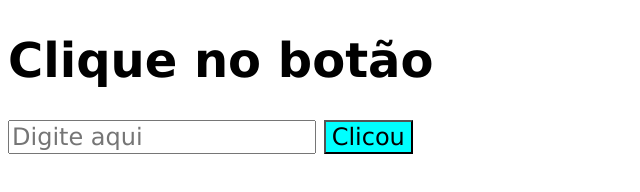
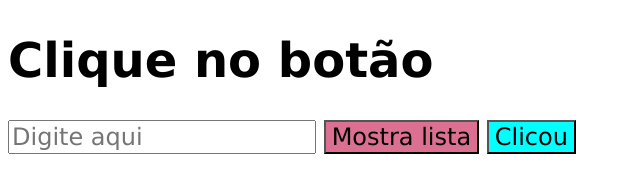
Before and after one commit to ThaisEvelen/JavaScrip-II, a plain HTML site: page exercicio 6/index.html in a window 1280 px wide. Both pictures are taken after a click on the button "Clicou". Shown: the whole page, without its empty margins (0-640 px from the left). Drawn offline with Linux system fonts and the light colour scheme.

Commit message:
exercicios

```diff
--- a/exercicio 6/index.html
+++ b/exercicio 6/index.html
@@ -1,5 +1,6 @@
 <!DOCTYPE html>
 <html lang="en">
+
 <head>
     <meta charset="UTF-8">
     <meta name="viewport" content="width=device-width, initial-scale=1.0">
@@ -10,21 +11,32 @@
         font-size: 24px;
         font-family: Verdana, Geneva, Tahoma, sans-serif;
     }
+    #minha-lista {
+        font-family: Verdana, Geneva, Tahoma, sans-serif;
+        font-size: 24px;
+        cursor: pointer;
+        background-color: palevioletred;
+    }
+
     #meu-botao {
         font-family: Verdana, Geneva, Tahoma, sans-serif;
         font-size: 24px;
         cursor: pointer;
         background-color: aqua;
     }
-     #texto{
+
+    #texto {
         font-size: 24px;
         font-family: Verdana, Geneva, Tahoma, sans-serif;
-     }
+    }
 </style>
 <body>
     <h1>Clique no botão</h1>
-    <p></p>
+    <div id="meu-container">
+
+    </div>
     <input id="texto" type="text" placeholder="Digite aqui">
+    <button id="minha-lista">Mostra lista</button>
     <button id="meu-botao">Clicou</button>
     <script src="./index.js"></script>
 </body>
--- a/exercicio 6/index.js
+++ b/exercicio 6/index.js
@@ -1,12 +1,22 @@
 const botao = document.getElementById('meu-botao');
 const inputText = document.getElementById('texto');
-const paragrafo = document.getElementsByTagName('p')
-
+const lista = [];
+const container = document.getElementById('meu-container');
+const botaoLista = document.getElementById('minha-lista');
 
 
 botao.addEventListener('click', () => {
-    const novoParagrafo = document.createElement('p');
-    novoParagrafo.innerText = inputText.value;
-    document.body.appendChild(novoParagrafo);
+    const li = document.createElement('li');
+    li.innerText = inputText.value
+    ul.appendChild(li);
+
+    console.log('clicou');
+
     inputText.value = "";
+    lista.push(inputText);
+
 });
+
+botaoLista.addEventListener('click', () => {
+
+})
```
